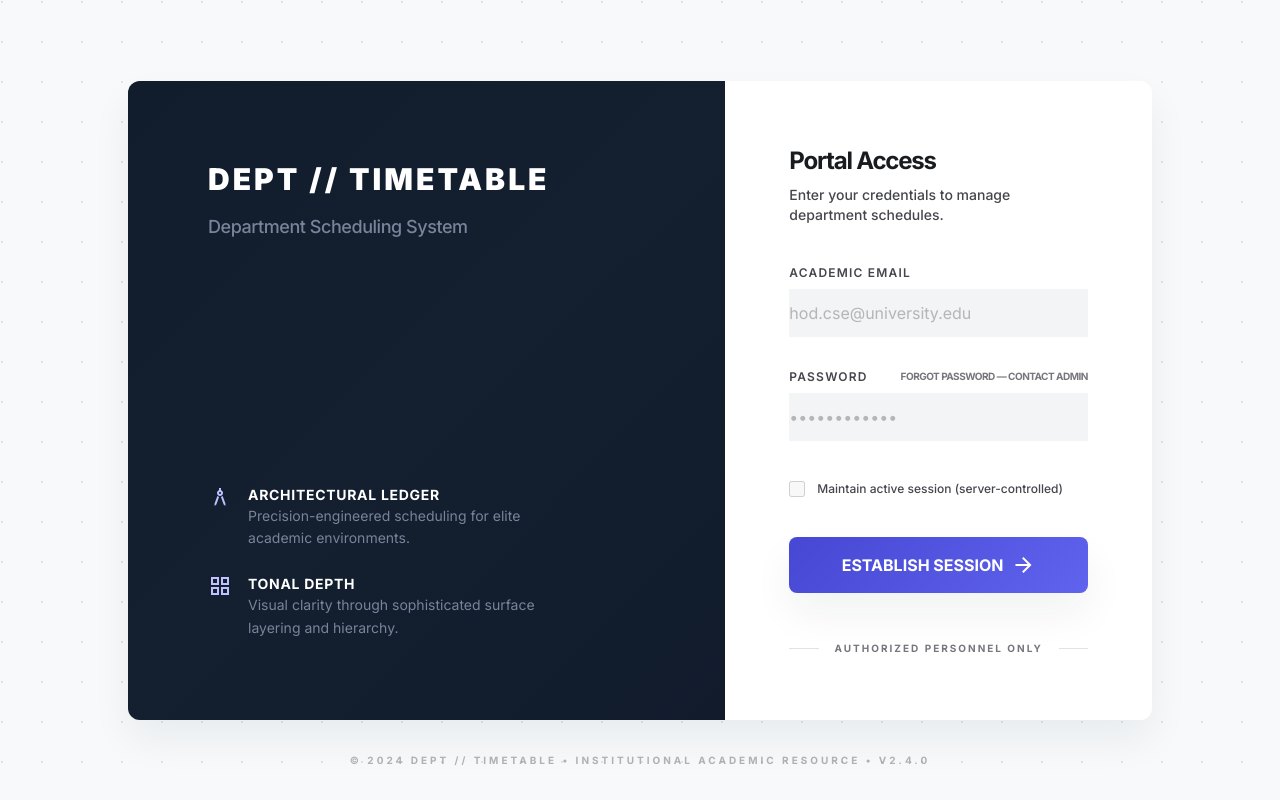
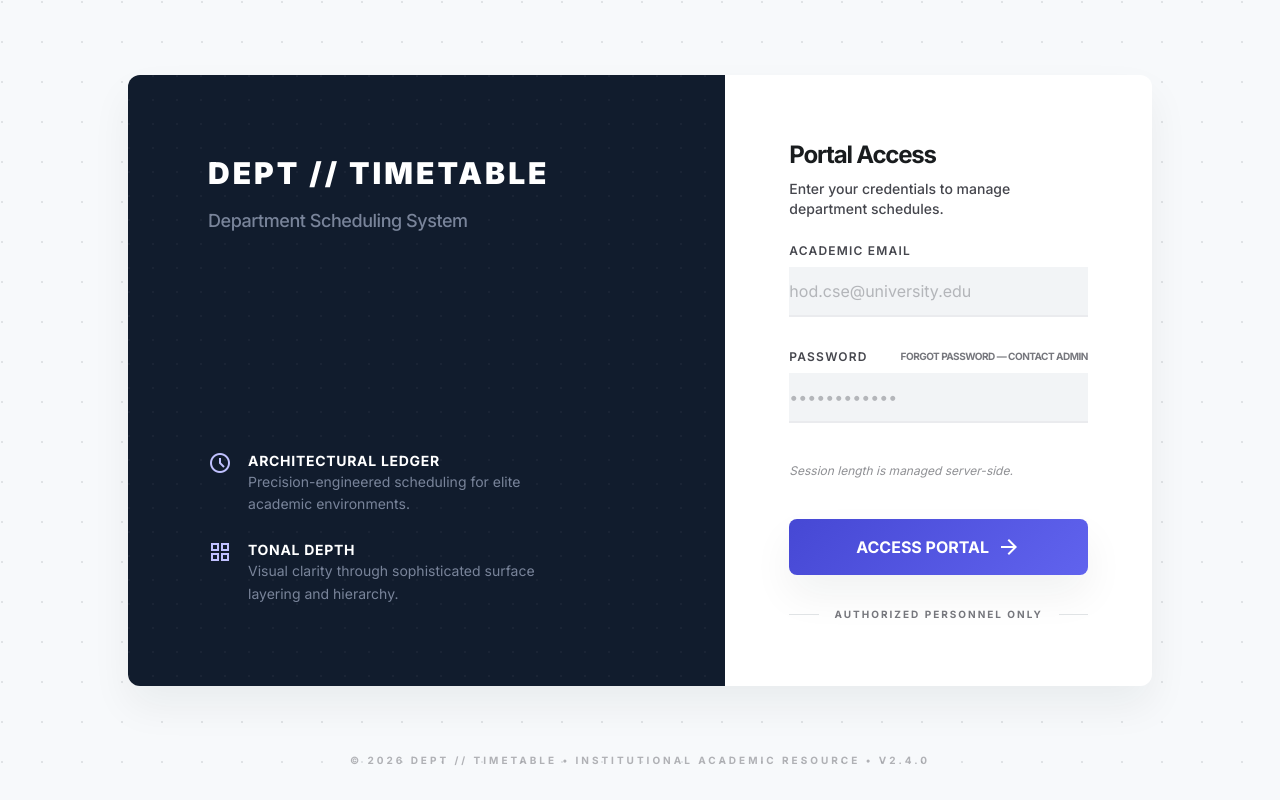
Before and after one commit to YuvvrajSingh/dept-project, a Next.js app in the folder timetable-light/: page /login in a window 1280 px wide. Built offline with nearby package versions, Linux system fonts and the light colour scheme.

Commit message:
refactor: update login form styles and improve accessibility features

```diff
--- a/timetable-light/src/app/login/login-form.tsx
+++ b/timetable-light/src/app/login/login-form.tsx
@@ -53,7 +53,7 @@ export default function LoginForm() {
           Academic Email
         </label>
         <input
-          className="w-full bg-surface-container-low border-none border-b-2 border-outline-variant/20 focus:ring-0 focus:border-secondary transition-colors py-3 text-on-surface placeholder:text-outline/50 outline-none"
+          className="w-full bg-surface-container-low border-b-2 border-outline-variant/20 focus:ring-0 focus:border-secondary transition-colors py-3 text-on-surface placeholder:text-outline/50 outline-none"
           id="email"
           name="email"
           placeholder="hod.cse@university.edu"
@@ -78,7 +78,7 @@ export default function LoginForm() {
           </span>
         </div>
         <input
-          className="w-full bg-surface-container-low border-none border-b-2 border-outline-variant/20 focus:ring-0 focus:border-secondary transition-colors py-3 text-on-surface placeholder:text-outline/50 outline-none"
+          className="w-full bg-surface-container-low border-b-2 border-outline-variant/20 focus:ring-0 focus:border-secondary transition-colors py-3 text-on-surface placeholder:text-outline/50 outline-none"
           id="password"
           name="password"
           placeholder="••••••••••••"
@@ -90,25 +90,16 @@ export default function LoginForm() {
         />
       </div>
 
-      <div className="flex items-center gap-3 py-2">
-        <input
-          className="w-4 h-4 rounded-sm border-outline-variant text-secondary focus:ring-secondary"
-          id="remember"
-          type="checkbox"
-          disabled
-          title="Session length is controlled by the server"
-        />
-        <label className="text-xs font-medium text-on-surface-variant" htmlFor="remember">
-          Maintain active session (server-controlled)
-        </label>
-      </div>
+      <p className="text-xs text-on-surface-variant/60 italic py-2">
+        Session length is managed server-side.
+      </p>
 
       <button
-        className="w-full litho-gradient text-white font-bold py-4 rounded-lg architectural-shadow hover:translate-y-[-1px] active:scale-[0.98] transition-all flex items-center justify-center gap-2 group cursor-pointer disabled:opacity-60 disabled:pointer-events-none"
+        className="w-full litho-gradient text-white font-bold py-4 rounded-lg architectural-shadow hover:-translate-y-px active:scale-[0.98] transition-all flex items-center justify-center gap-2 group cursor-pointer disabled:opacity-60 disabled:pointer-events-none"
         type="submit"
         disabled={loading}
       >
-        <span>{loading ? "SIGNING IN…" : "ESTABLISH SESSION"}</span>
+        <span>{loading ? "SIGNING IN..." : "ACCESS PORTAL"}</span>
         <span className="material-symbols-outlined text-sm group-hover:translate-x-1 transition-transform">
           arrow_forward
         </span>
--- a/timetable-light/src/app/login/page.tsx
+++ b/timetable-light/src/app/login/page.tsx
@@ -7,8 +7,10 @@ export const metadata: Metadata = {
 };
 
 export default function LoginPage() {
+  const currentYear = new Date().getFullYear();
+
   return (
-    <main className="flex-grow flex items-center justify-center p-6 relative overflow-hidden min-h-screen bg-background">
+    <main className="grow flex items-center justify-center p-6 pb-16 relative overflow-hidden min-h-screen bg-background">
       {/* Dot grid background */}
       <div className="absolute inset-0 z-0 opacity-10 pointer-events-none">
         <div
@@ -23,19 +25,21 @@ export default function LoginPage() {
       {/* Login card */}
       <div className="w-full max-w-5xl grid grid-cols-1 lg:grid-cols-12 gap-0 architectural-shadow rounded-xl overflow-hidden z-10">
         {/* Left panel — brand */}
-        <div className="lg:col-span-7 bg-primary-container p-12 lg:p-20 flex flex-col justify-between text-white relative min-h-[500px]">
+        <div className="lg:col-span-7 bg-primary-container p-12 lg:p-20 flex flex-col justify-between text-white relative min-h-125">
           {/* Background image overlay */}
-          <div className="absolute inset-0 z-0 opacity-20">
+          <div className="absolute inset-0 z-0 opacity-30 pointer-events-none">
             <div
               className="w-full h-full"
               style={{
-                background: "linear-gradient(135deg, #111c2d 0%, #1e293b 50%, #0f172a 100%)",
+                backgroundImage:
+                  "radial-gradient(circle at 1px 1px, rgba(255,255,255,0.12) 1px, transparent 0)",
+                backgroundSize: "24px 24px",
               }}
             />
           </div>
 
           <div className="relative z-10">
-            <h1 className="text-3xl font-black tracking-[0.1em] uppercase text-white">
+            <h1 className="text-3xl font-black tracking-widest uppercase text-white">
               DEPT // TIMETABLE
             </h1>
             <p className="mt-4 text-on-primary-container font-medium tracking-tight text-lg">
@@ -43,10 +47,10 @@ export default function LoginPage() {
             </p>
           </div>
 
-          <div className="relative z-10 mt-20">
+          <div className="relative z-10">
             <div className="space-y-6">
               <div className="flex items-start gap-4">
-                <span className="material-symbols-outlined text-secondary-fixed-dim">architecture</span>
+                <span className="material-symbols-outlined text-secondary-fixed-dim">schedule</span>
                 <div>
                   <h3 className="font-bold text-white text-sm uppercase tracking-wider">
                     Architectural Ledger
@@ -73,7 +77,7 @@ export default function LoginPage() {
 
         {/* Right panel — form */}
         <div className="lg:col-span-5 bg-surface-container-lowest p-12 lg:p-16 flex flex-col justify-center">
-          <div className="mb-10">
+          <div className="mb-6">
             <h2 className="text-2xl font-bold tracking-tighter text-on-surface mb-2">Portal Access</h2>
             <p className="text-on-surface-variant text-sm font-medium">
               Enter your credentials to manage department schedules.
@@ -82,12 +86,12 @@ export default function LoginPage() {
 
           <LoginForm />
 
-          <div className="mt-12 flex items-center gap-4">
-            <div className="h-[1px] flex-grow bg-surface-variant" />
+          <div className="mt-8 flex items-center gap-4">
+            <div className="h-px grow bg-surface-variant" />
             <span className="text-[10px] font-bold text-outline uppercase tracking-[0.2em]">
               Authorized Personnel Only
             </span>
-            <div className="h-[1px] flex-grow bg-surface-variant" />
+            <div className="h-px grow bg-surface-variant" />
           </div>
         </div>
       </div>
@@ -95,7 +99,7 @@ export default function LoginPage() {
       {/* Footer */}
       <footer className="absolute bottom-0 left-0 right-0 p-8 text-center z-10">
         <p className="text-[10px] font-bold text-on-surface-variant/40 uppercase tracking-[0.3em]">
-          © 2024 DEPT // TIMETABLE • INSTITUTIONAL ACADEMIC RESOURCE • V2.4.0
+          © {currentYear} DEPT // TIMETABLE • INSTITUTIONAL ACADEMIC RESOURCE • V2.4.0
         </p>
       </footer>
     </main>
```
